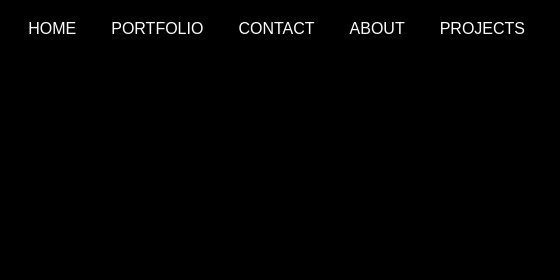
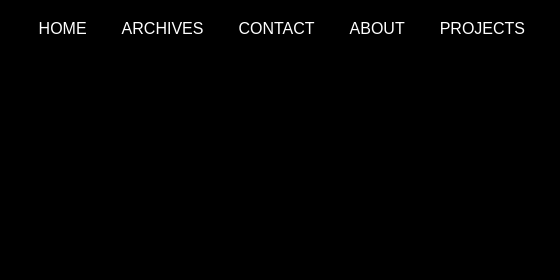
Before and after one commit to doost44/CharlieCilla, a plain HTML site: page index.html in a window 1280 px wide. Shown: the top 280 px of the page, 720-1280 px from the left. Drawn offline with Linux system fonts and the light colour scheme.

Commit message:
Update index.html

```diff
--- a/index.html
+++ b/index.html
@@ -180,7 +180,7 @@
     <div class="header-content"> <img src="logo.png" alt="Logo" class="logo">
     <h1>CHARLIE CILLA</h1> </div>
     <ul> <li><a href="index.html">HOME</a></li>
-        <li><a href="pages_code/page_portfolio.html">PORTFOLIO</a></li>
+        <li><a href="pages_code/page_portfolio.html">ARCHIVES</a></li>
         <li><a href="pages_code/page_contact.html">CONTACT</a></li>
         <li><a href="pages_code/page_about.html">ABOUT</a></li>
         <li><a href="pages_code/page_projects.html">PROJECTS</a></li></ul>
```
